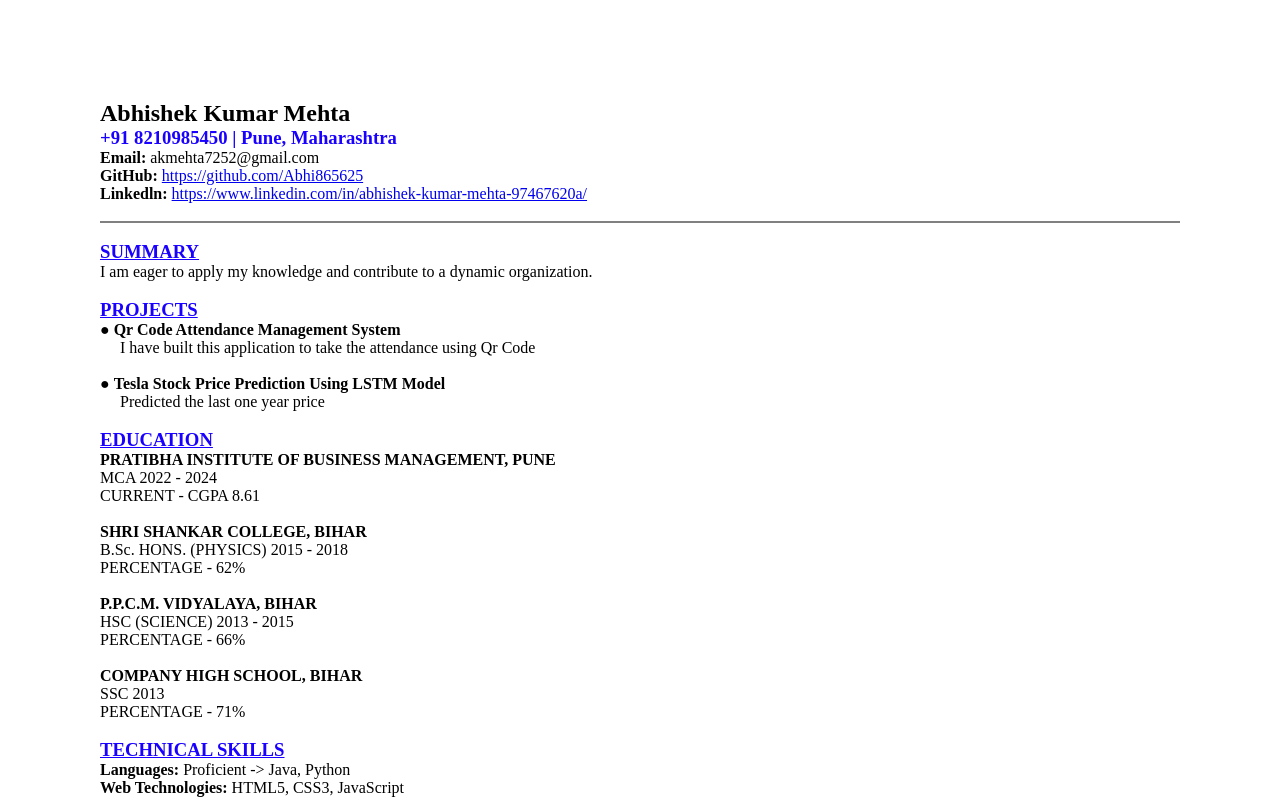
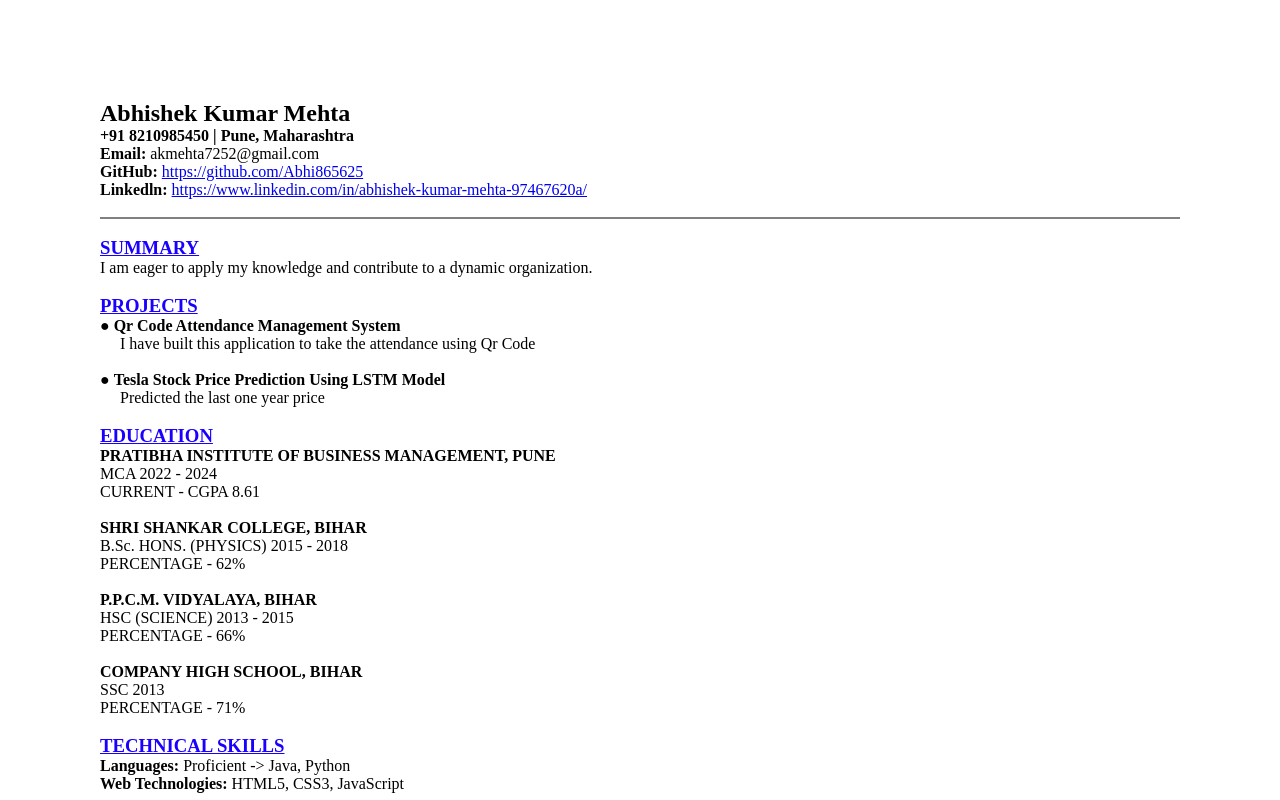
Before and after one commit to Abhi865625/Resume, a plain HTML site: page index.html in a window 1280 px wide. Shown: the top 800 px of the page. Drawn offline with Linux system fonts and the light colour scheme.

Commit message:
Update index.html

```diff
--- a/index.html
+++ b/index.html
@@ -24,7 +24,7 @@
   </head>
   <body>
     <h2>Abhishek Kumar Mehta</h2>
-    <h3>+91 8210985450 | Pune, Maharashtra</h3>
+    <h4>+91 8210985450 | Pune, Maharashtra</h4>
     <p><b>Email: </b>akmehta7252@gmail.com</p>
     <p>
       <b>GitHub:&nbsp;</b
```
